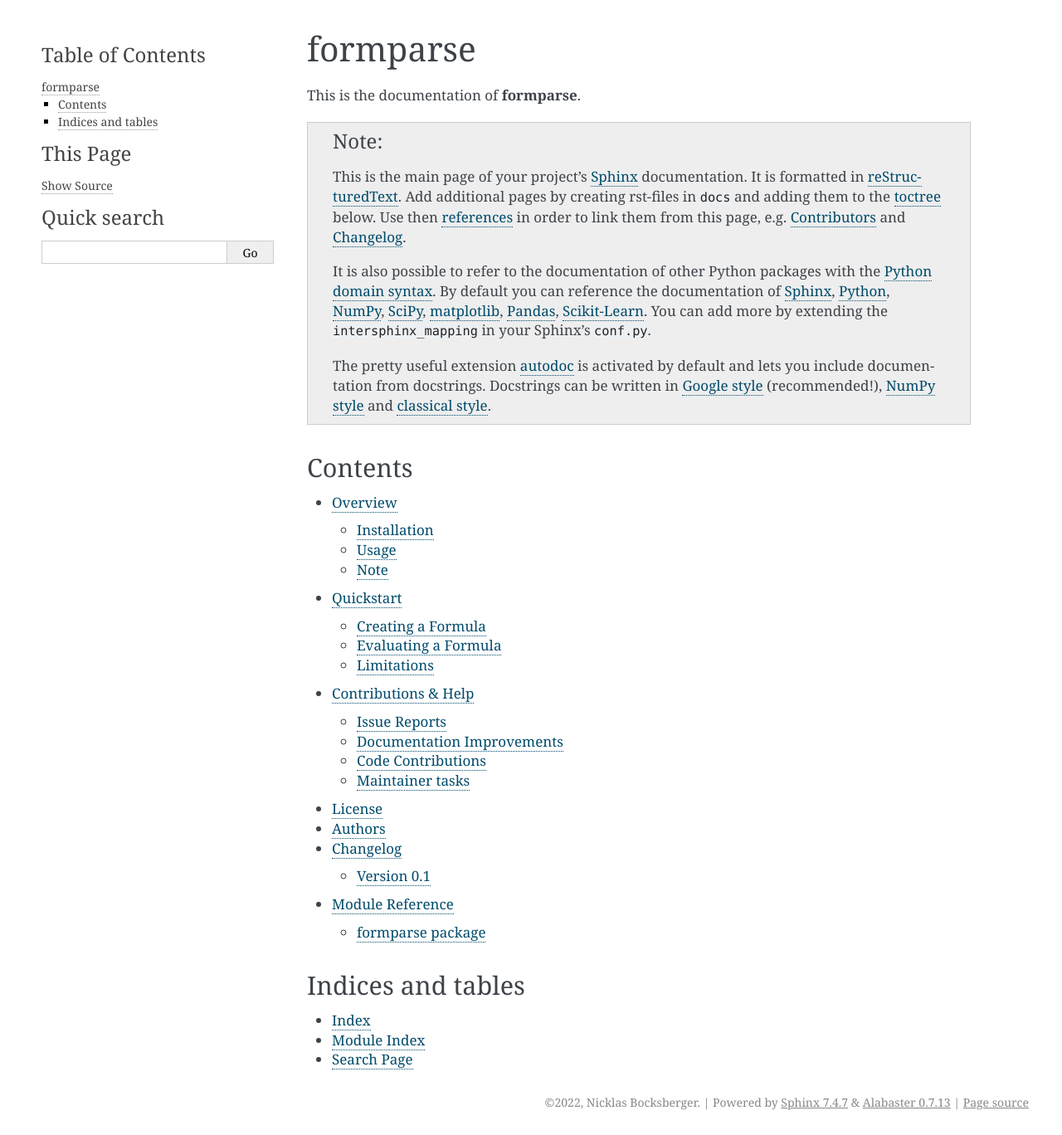
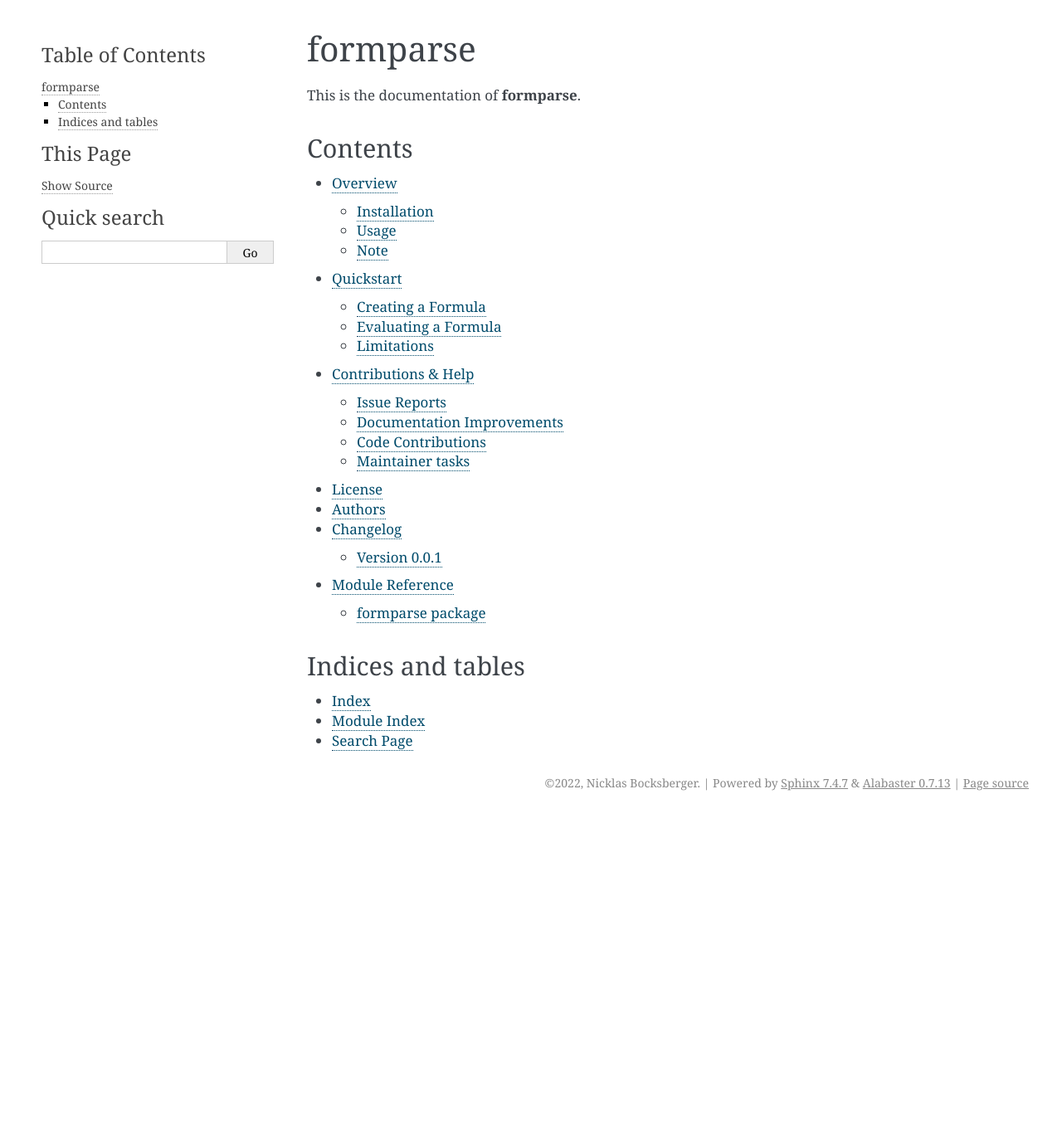
Before and after one commit to nick28829/formparse, a Sphinx documentation site: the page built from docs/index.rst, in a window 1280 px wide. Shown: the whole page at 83% size. Built offline with Sphinx 7.4.7, drawn with Linux system fonts in a browser that asks for light colours; after the commit the page ends 983 px from its top, so only the background shows below that.

Commit message:
update docs

```diff
--- a/CHANGELOG.rst
+++ b/CHANGELOG.rst
@@ -2,8 +2,8 @@
 Changelog
 =========
 
-Version 0.1
-===========
+Version 0.0.1
+=============
 
 - basic evaluation functionlity
 - support for addition, subtraction, multiplication, division and power
--- a/README.rst
+++ b/README.rst
@@ -1,6 +1,6 @@
 .. image:: https://readthedocs.org/projects/formparse/badge/?version=latest
         :alt: ReadTheDocs
-        :target: https://formparse.readthedocs.io/en/stable/
+        :target: https://formparse.readthedocs.io/en/latest/
 
 .. image:: https://img.shields.io/pypi/v/formparse.svg
         :alt: PyPI-Server
@@ -36,7 +36,7 @@ You can install this package unsing pip:
 
 SECURITY WARNING!
 -----------------
-
+.. note::
 
     This package is currently pre-stable and some security features are still missing.
 
--- a/docs/index.rst
+++ b/docs/index.rst
@@ -3,25 +3,6 @@ formparse
 =========
 
 This is the documentation of **formparse**.
-
-.. note::
-
-    This is the main page of your project's `Sphinx`_ documentation.
-    It is formatted in `reStructuredText`_. Add additional pages
-    by creating rst-files in ``docs`` and adding them to the `toctree`_ below.
-    Use then `references`_ in order to link them from this page, e.g.
-    :ref:`authors` and :ref:`changes`.
-
-    It is also possible to refer to the documentation of other Python packages
-    with the `Python domain syntax`_. By default you can reference the
-    documentation of `Sphinx`_, `Python`_, `NumPy`_, `SciPy`_, `matplotlib`_,
-    `Pandas`_, `Scikit-Learn`_. You can add more by extending the
-    ``intersphinx_mapping`` in your Sphinx's ``conf.py``.
-
-    The pretty useful extension `autodoc`_ is activated by default and lets
-    you include documentation from docstrings. Docstrings can be written in
-    `Google style`_ (recommended!), `NumPy style`_ and `classical style`_.
-
 
 Contents
 ========
```
Also changed, not shown: CONTRIBUTING.rst (+36 -138 lines).
